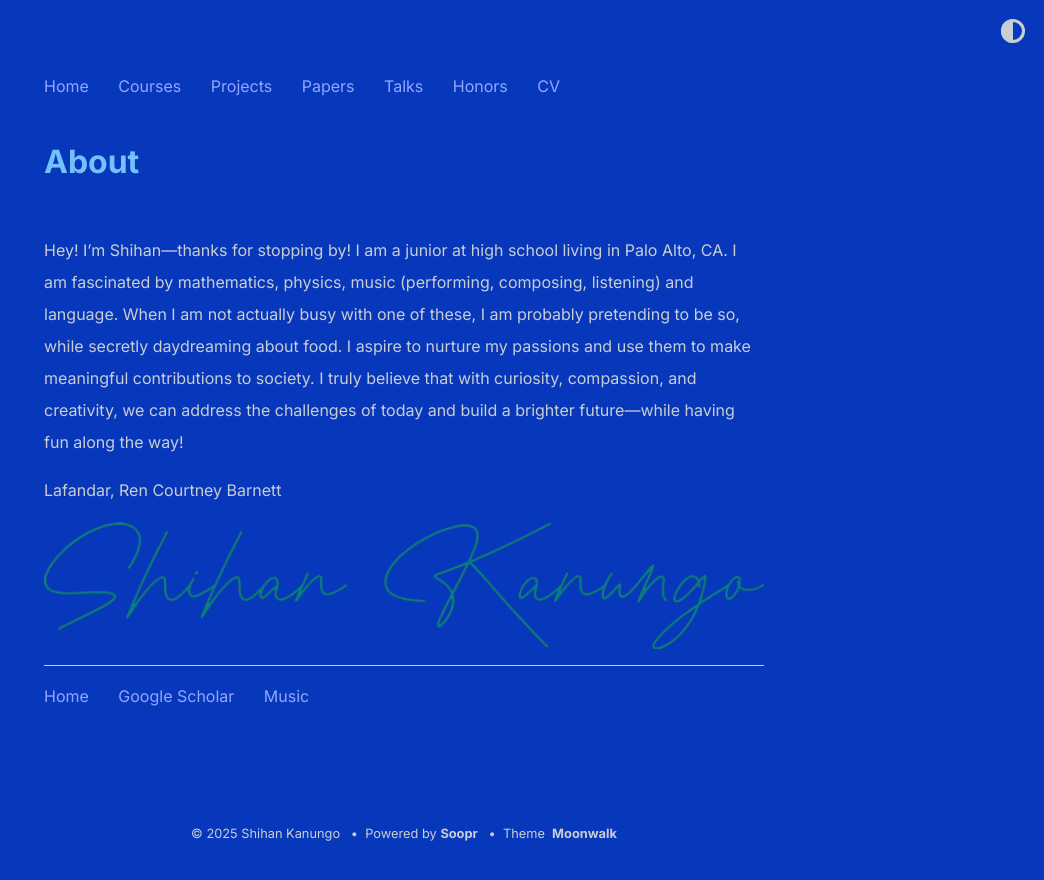
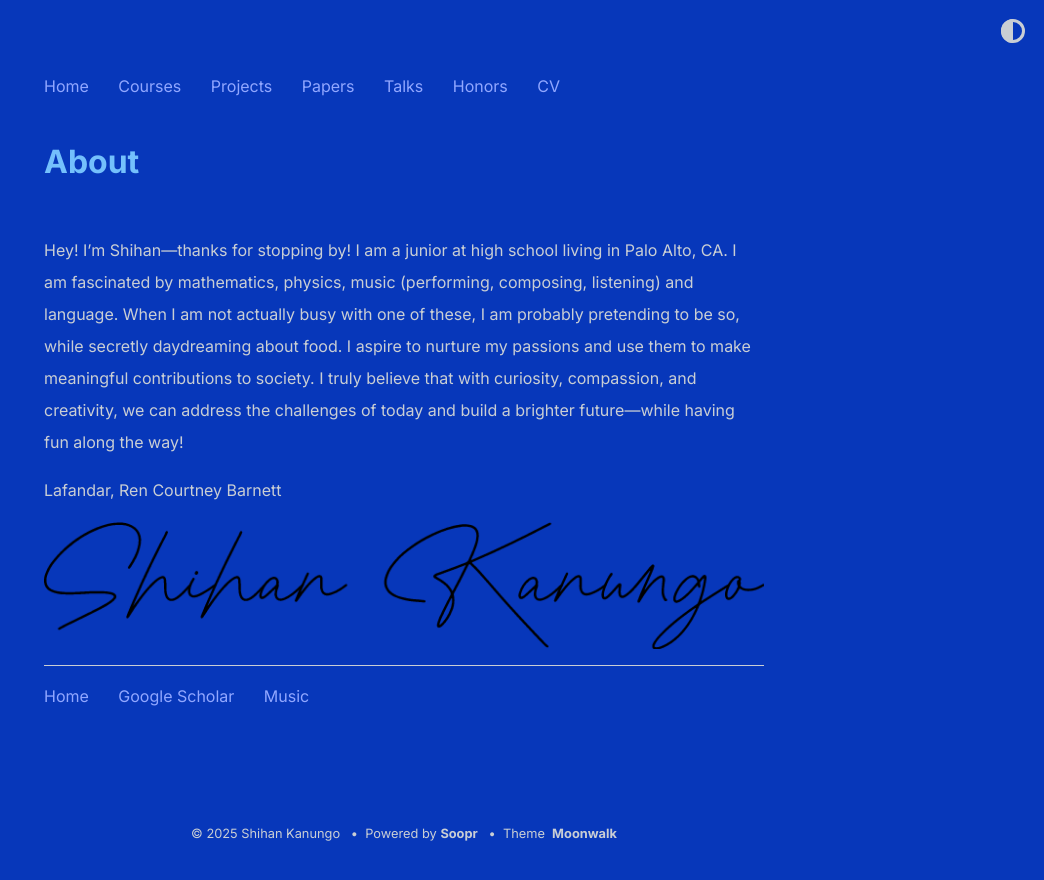
Before and after one commit to shihankanungo/shihankanungo.github.io, a Jekyll site: the page built from about.md, in a window 1280 px wide. Shown: the top 880 px of the page, without its empty margins (236-1280 px from the left). Built offline with Jekyll 4.4.1, drawn with Linux system fonts in a browser that asks for light colours.

Commit message:
Update about.md

```diff
--- a/about.md
+++ b/about.md
@@ -10,4 +10,4 @@ Lafandar, Ren
 Courtney Barnett
 
 
-![a](signature-teal.png)
+![a](signature.png)
```
